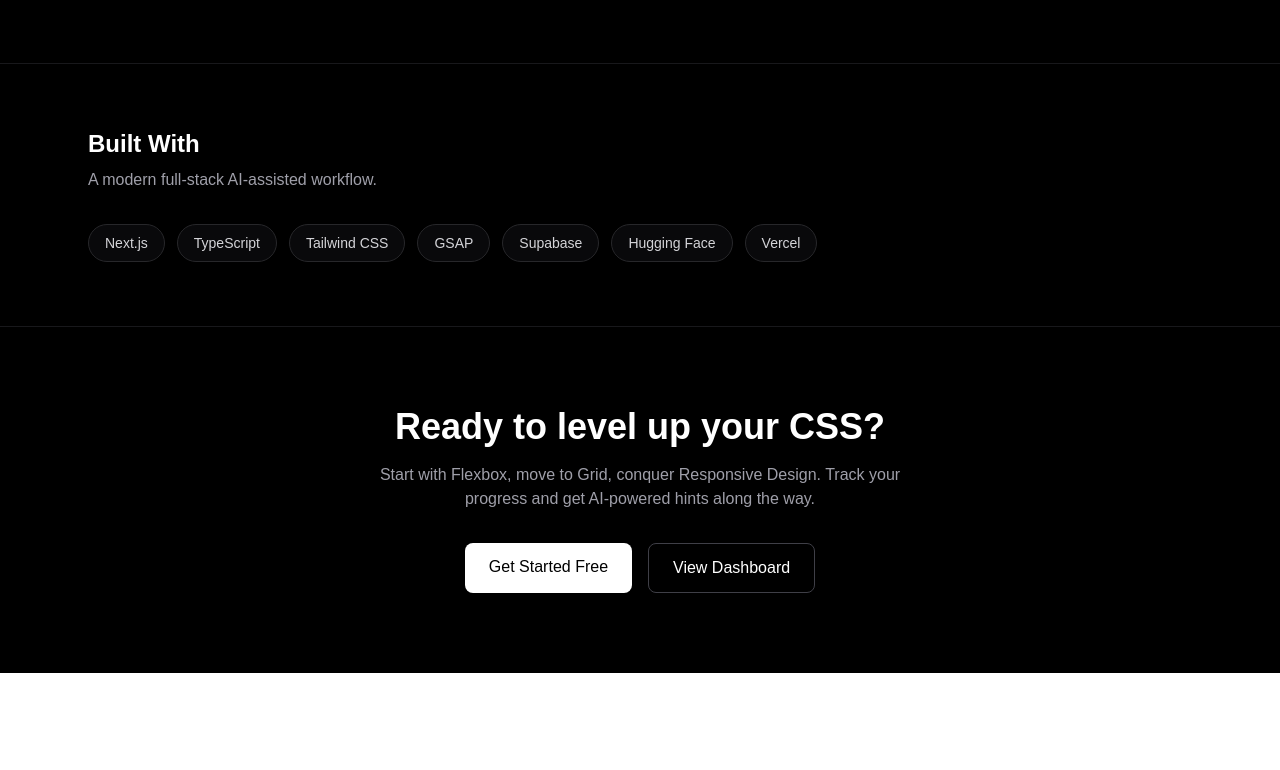
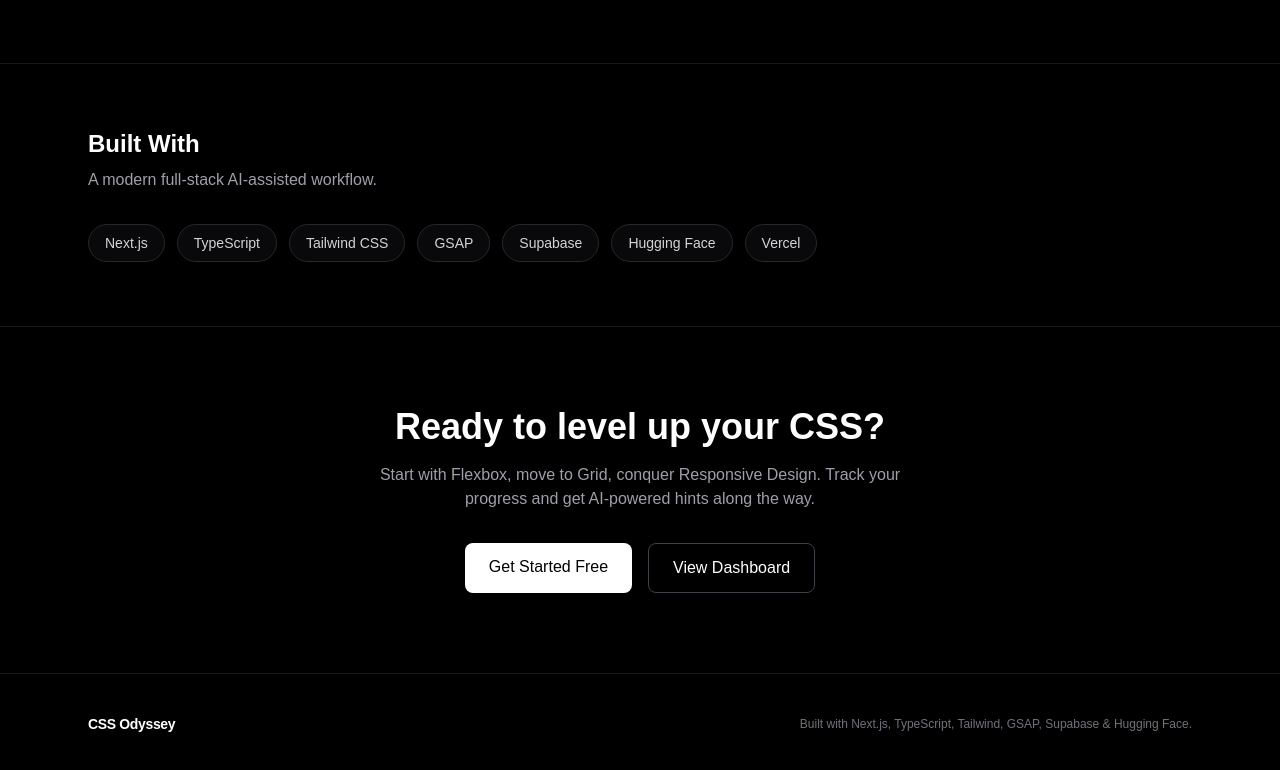
Before and after one commit to virginiasicuriello/css-odyssey, a Next.js app: page / in a window 1280 px wide. Shown: the part 1173-1943 px from the top of the page. Before the commit the page ends 1846 px from the top, so only its background shows below. Built offline with nearby package versions, Linux system fonts and the light colour scheme.

Commit message:
Polish UI with footer and spacing

```diff
--- a/app/challenge/[slug]/page.tsx
+++ b/app/challenge/[slug]/page.tsx
@@ -1,6 +1,7 @@
 import AppHeader from "../../../components/app-header";
 import PageShell from "../../../components/page-shell";
 import ChallengePlayground from "../../../components/challenge-playground";
+import Link from "next/link";
 import { challenges } from "../../../lib/challenges";
 import { getChallengeContent } from "../../../lib/challenge-content";
 
@@ -17,6 +18,7 @@ export default async function ChallengePage({
 
   const challenge = challenges.find((item) => item.slug === slug);
   const content = getChallengeContent(slug);
+  const pathSlug = challenge?.pathSlug;
 
   if (!challenge) {
     return (
@@ -34,6 +36,15 @@ export default async function ChallengePage({
       <AppHeader />
       <PageShell>
         <div className="mb-10 border-b border-zinc-900 pb-8">
+          {pathSlug ? (
+            <Link
+              href={`/path/${pathSlug}`}
+              className="mb-4 inline-block text-sm text-zinc-500 transition hover:text-white"
+            >
+              ← Back to {pathSlug} path
+            </Link>
+          ) : null}
+
           <p className="text-sm uppercase tracking-[0.2em] text-zinc-500">
             Challenge
           </p>
@@ -62,7 +73,8 @@ export default async function ChallengePage({
         ) : (
           <div className="rounded-2xl border border-zinc-800 bg-zinc-950 p-6">
             <p className="text-zinc-400">
-              This challenge has metadata, but its playable content has not been added yet.
+              This challenge has metadata, but its playable content has not been
+              added yet.
             </p>
           </div>
         )}
--- a/app/layout.tsx
+++ b/app/layout.tsx
@@ -13,8 +13,8 @@ const geistMono = Geist_Mono({
 });
 
 export const metadata: Metadata = {
-  title: "Create Next App",
-  description: "Generated by create next app",
+  title: "CSS Odyssey",
+  description: "Master CSS layout through game-like challenges.",
 };
 
 export default function RootLayout({
@@ -27,7 +27,9 @@ export default function RootLayout({
       lang="en"
       className={`${geistSans.variable} ${geistMono.variable} h-full antialiased`}
     >
-      <body className="min-h-full flex flex-col">{children}</body>
+      <body className="min-h-full flex flex-col bg-black text-white">
+        {children}
+      </body>
     </html>
   );
 }
--- a/app/login/page.tsx
+++ b/app/login/page.tsx
@@ -33,10 +33,10 @@ export default function LoginPage() {
   };
 
   return (
-    <main className="flex min-h-screen items-center justify-center bg-black text-white">
-      <div className="w-full max-w-sm space-y-6 px-6">
+    <main className="flex min-h-screen items-center justify-center bg-black px-6 text-white">
+      <div className="w-full max-w-sm space-y-6">
         <div>
-          <h1 className="text-3xl font-bold">Log In</h1>
+          <h1 className="text-3xl font-bold tracking-tight">Log In</h1>
           <p className="mt-2 text-sm text-zinc-400">
             Welcome back to CSS Odyssey.
           </p>
--- a/app/page.tsx
+++ b/app/page.tsx
@@ -3,6 +3,7 @@ import PathCards from "../components/landing/path-cards";
 import HowItWorks from "../components/landing/how-it-works";
 import StackSection from "../components/landing/stack-section";
 import CtaSection from "../components/landing/cta-section";
+import Footer from "../components/landing/footer";
 import { paths } from "../lib/challenges";
 
 export default function Home() {
@@ -13,6 +14,7 @@ export default function Home() {
       <HowItWorks />
       <StackSection />
       <CtaSection />
+      <Footer />
     </main>
   );
 }
--- a/app/path/[slug]/page.tsx
+++ b/app/path/[slug]/page.tsx
@@ -1,6 +1,7 @@
 import AppHeader from "../../../components/app-header";
 import PageShell from "../../../components/page-shell";
 import AnimatedPath from "../../../components/animated-path";
+import Link from "next/link";
 import { challenges, paths } from "../../../lib/challenges";
 import { getServerProgress } from "../../../lib/supabase/server-progress";
 
@@ -34,6 +35,13 @@ export default async function PathPage({ params }: PathPageProps) {
     <>
       <AppHeader />
       <PageShell>
+        <Link
+          href="/dashboard"
+          className="mb-6 inline-block text-sm text-zinc-500 transition hover:text-white"
+        >
+          ← Back to Dashboard
+        </Link>
+
         <AnimatedPath
           path={path}
           pathChallenges={pathChallenges}
--- a/app/signup/page.tsx
+++ b/app/signup/page.tsx
@@ -33,10 +33,10 @@ export default function SignupPage() {
   };
 
   return (
-    <main className="flex min-h-screen items-center justify-center bg-black text-white">
-      <div className="w-full max-w-sm space-y-6 px-6">
+    <main className="flex min-h-screen items-center justify-center bg-black px-6 text-white">
+      <div className="w-full max-w-sm space-y-6">
         <div>
-          <h1 className="text-3xl font-bold">Create Account</h1>
+          <h1 className="text-3xl font-bold tracking-tight">Create Account</h1>
           <p className="mt-2 text-sm text-zinc-400">
             Sign up to save your progress.
           </p>
--- /dev/null
+++ b/components/landing/footer.tsx
@@ -0,0 +1,16 @@
+export default function Footer() {
+    return (
+      <footer className="border-t border-zinc-900">
+        <div className="mx-auto max-w-6xl px-6 py-10">
+          <div className="flex flex-col items-center justify-between gap-4 sm:flex-row">
+            <p className="text-sm font-semibold tracking-tight">CSS Odyssey</p>
+
+            <p className="text-xs text-zinc-500">
+              Built with Next.js, TypeScript, Tailwind, GSAP, Supabase &amp;
+              Hugging Face.
+            </p>
+          </div>
+        </div>
+      </footer>
+    );
+  }
--- a/components/page-shell.tsx
+++ b/components/page-shell.tsx
@@ -7,7 +7,7 @@ type PageShellProps = {
 export default function PageShell({ children }: PageShellProps) {
   return (
     <main className="min-h-screen bg-black text-white">
-      <div className="mx-auto max-w-6xl px-6 py-10">{children}</div>
+      <div className="mx-auto max-w-6xl px-6 py-10 pb-20">{children}</div>
     </main>
   );
 }
```
